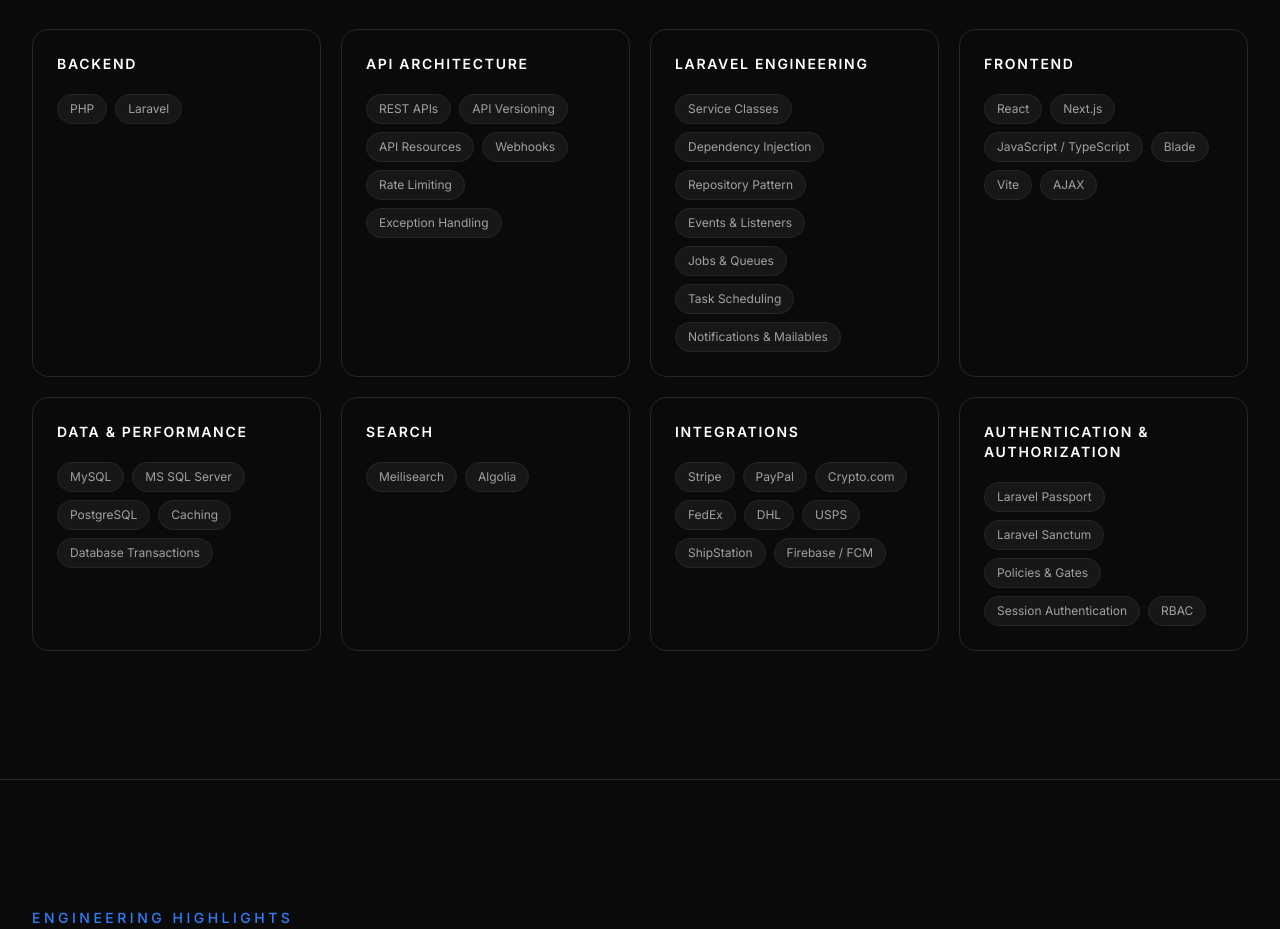
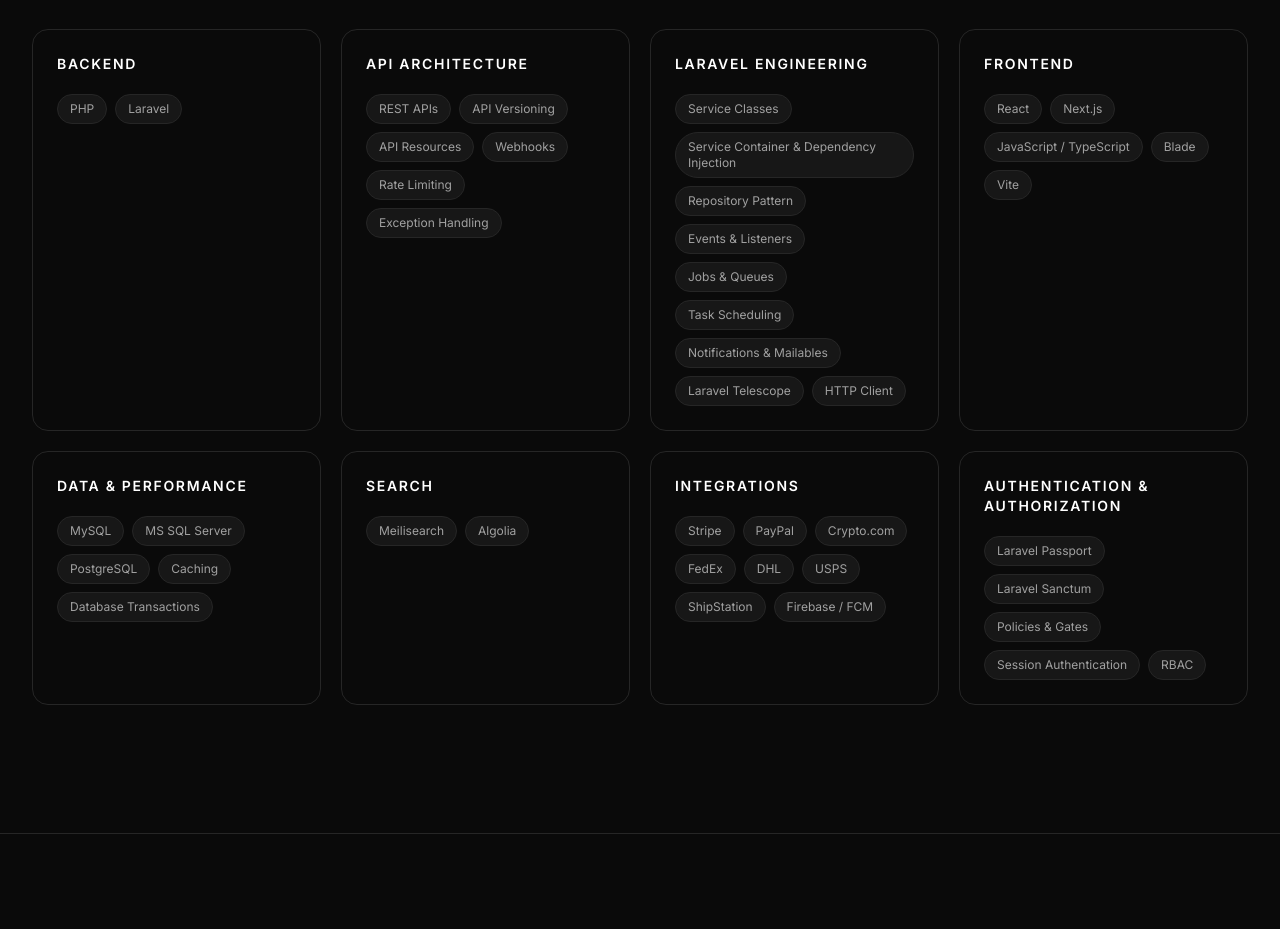
Before and after one commit to imiantalha/Portfolio, a Next.js app: page / in a window 1280 px wide. Shown: the part 2260-3189 px from the top of the page. Built offline with nearby package versions, Linux system fonts and the light colour scheme.

Commit message:
chore: refine Laravel engineering skills
Highlight Laravel Telescope and HTTP Client experience while keeping the primary skills list focused on stronger engineering capabilities.

Co-authored-by: Muhammad Talha <muhammadtalha@gmail.com>

```diff
--- a/app/components/Skills.tsx
+++ b/app/components/Skills.tsx
@@ -18,17 +18,19 @@
     title: "Laravel Engineering",
     skills: [
       "Service Classes",
-      "Dependency Injection",
+      "Service Container & Dependency Injection",
       "Repository Pattern",
       "Events & Listeners",
       "Jobs & Queues",
       "Task Scheduling",
       "Notifications & Mailables",
+      "Laravel Telescope",
+      "HTTP Client",
     ],
   },
   {
     title: "Frontend",
-    skills: ["React", "Next.js", "JavaScript / TypeScript", "Blade", "Vite", "AJAX"],
+    skills: ["React", "Next.js", "JavaScript / TypeScript", "Blade", "Vite"],
   },
   {
     title: "Data & Performance",
```
